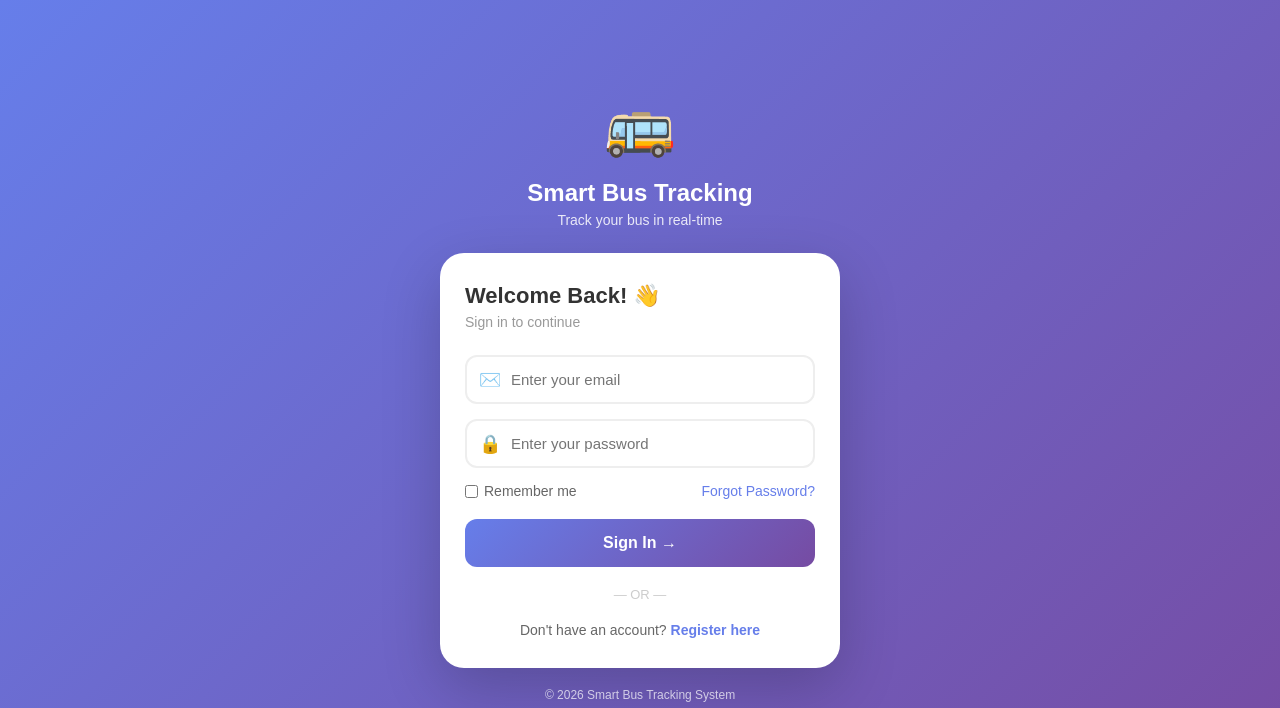
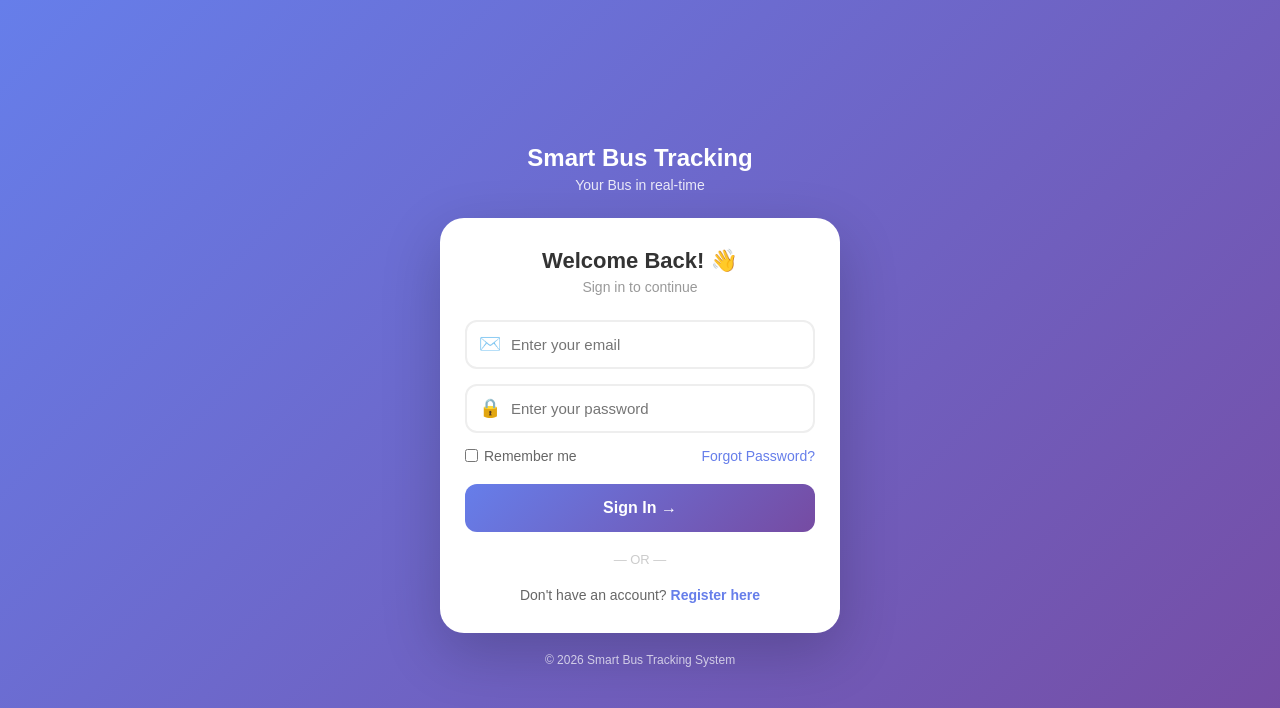
Before and after one commit to PR0810/Smart-Bus-Tracking, a Flask app: page /login in a window 1280 px wide. Shown: the top 708 px of the page. Run offline with Flask 3, Linux system fonts and the light colour scheme; some libraries are stand-ins or nearby versions.

Commit message:
update login

```diff
--- a/templates/login.html
+++ b/templates/login.html
@@ -180,14 +180,13 @@
   </head>
   <body>
     <div class="top-logo">
-      <div class="bus-icon">🚌</div>
       <h1>Smart Bus Tracking</h1>
-      <p>Track your bus in real-time</p>
+      <p>Your Bus in real-time</p>
     </div>
 
     <div class="card">
-      <h2>Welcome Back! 👋</h2>
-      <p>Sign in to continue</p>
+      <h2 style="text-align: center">Welcome Back! 👋</h2>
+      <p style="text-align: center">Sign in to continue</p>
 
       <form action="/login" method="POST" onsubmit="return validate();">
         <div class="input-group">
```
